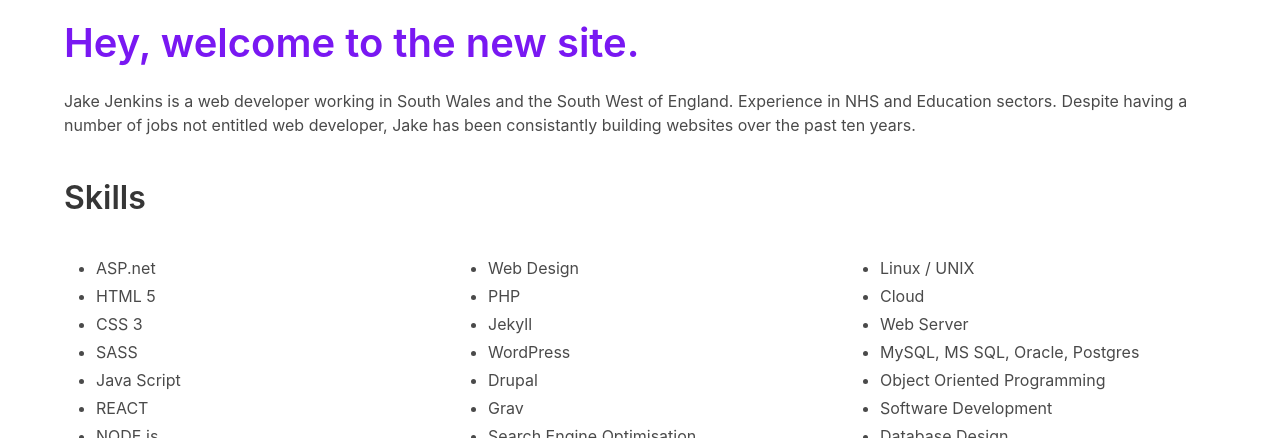
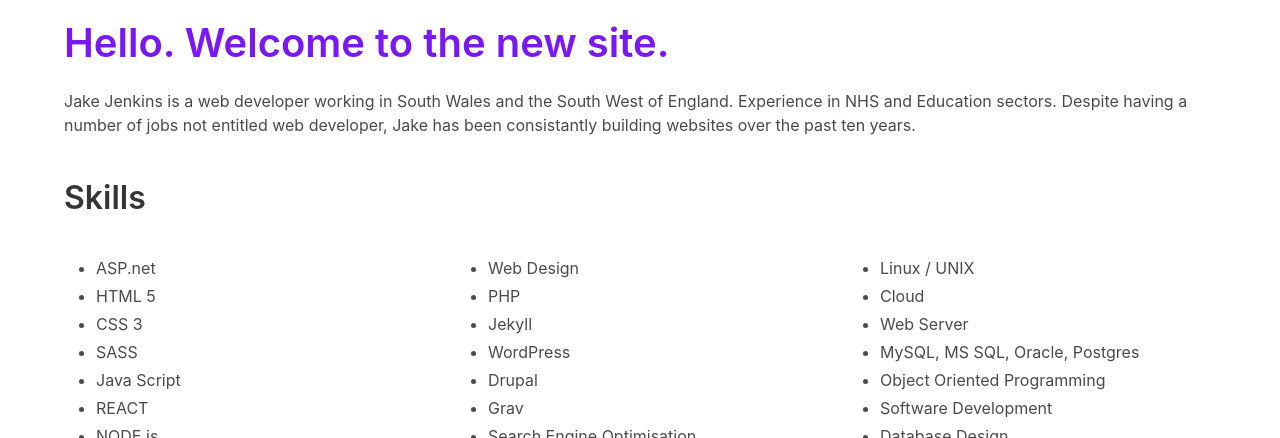
Before and after one commit to jake-jenkins/jjnx-bulma, a Jekyll site: the page built from index.markdown, in a window 1280 px wide and 900 px high, cut to the strip 462-900 px from the top of the window. Built offline with Jekyll 4.4.1, drawn with Linux system fonts in a browser that asks for light colours; nearby versions of some CDN libraries.

Commit message:
Updated Index

```diff
--- a/index.markdown
+++ b/index.markdown
@@ -9,7 +9,7 @@ layout: home
 
 <div class="content">
 
-<h2 class="title is-2" style="color: #7918F2;">Hey, welcome to the new site.</h2>
+<h2 class="title is-2" style="color: #7918F2;">Hello. Welcome to the new site.</h2>
 <p>
 Jake Jenkins is a web developer working in South Wales and the South West of England. Experience in NHS and Education sectors. Despite having a number of jobs not entitled web developer, Jake has been consistantly building websites over the past ten years.
 </p>
```
